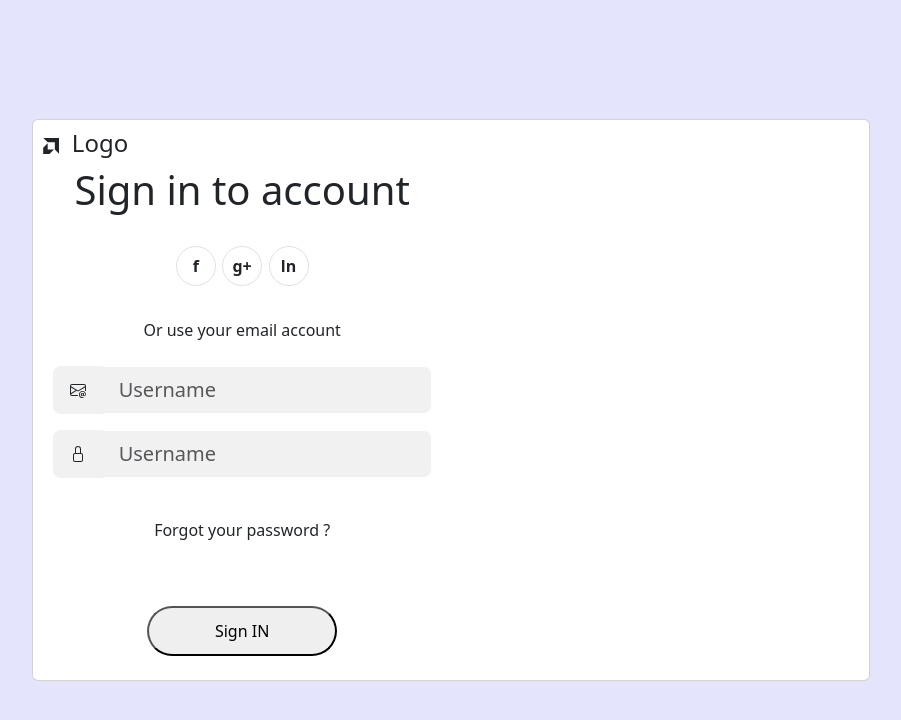
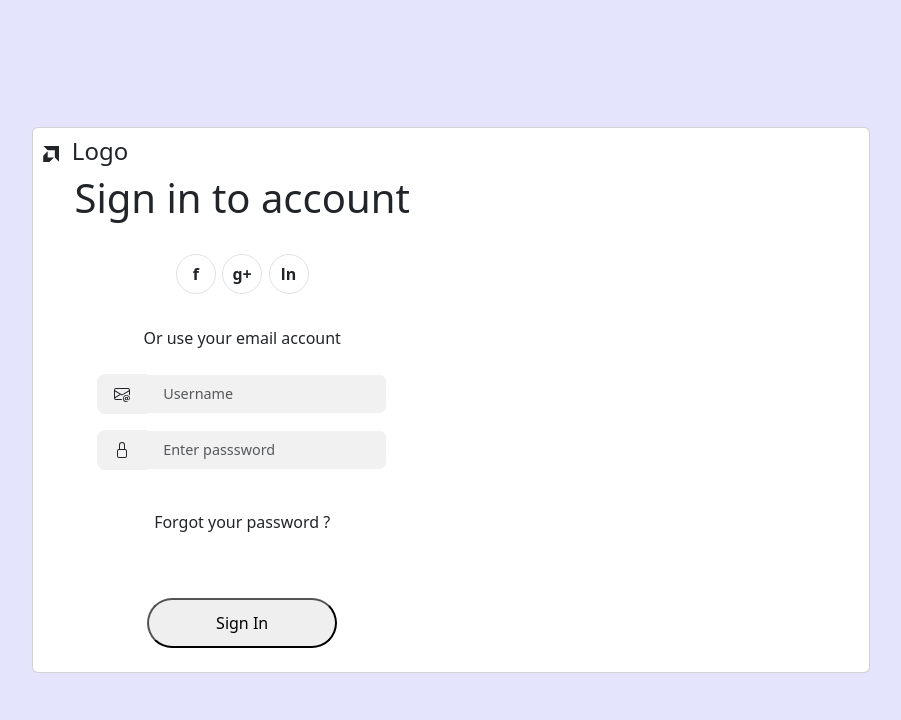
Before and after one commit to Busani-396/userLogin-page, a React (Create React App) app: page / in a window 1280 px wide. Shown: the top 720 px of the page, without its empty margins (189-1090 px from the left). Built offline with nearby package versions, Linux system fonts and the light colour scheme.

Commit message:
styled form controls and removed default bootstrap styling

```diff
--- /dev/null
+++ b/src/components/Forms/LoginForm.js
@@ -0,0 +1,78 @@
+import { useState } from "react";
+import '../Forms/form.css'
+
+const LoginForm = ()=>{
+    const [user, setUser] = useState({username:"", password:""});
+    const [isActive,setActive] = useState(true);
+
+    const submitForm = ()=>{
+        console.log(user)
+    }
+
+    const onchangeUsername = (e)=>{
+            setUser({...user,username: e.target.value} )
+    }
+
+    const onchangePassword = (e)=>{
+        setUser({...user,password: e.target.value} )
+    }
+
+    // if(user.username && user.password){
+    //     setActive(true);
+    // }else{
+    //     setActive(false)
+    // }
+
+    const lockIcon = <svg xmlns="http://www.w3.org/2000/svg" width="16" height="16" fill="currentColor" className="bi bi-lock" viewBox="0 0 16 16">
+                         <path d="M8 1a2 2 0 0 1 2 2v4H6V3a2 2 0 0 1 2-2zm3 6V3a3 3 0 0 0-6 0v4a2 2 0 0 0-2 2v5a2 2 0 0 0 2 2h6a2 2 0 0 0 2-2V9a2 2 0 0 0-2-2zM5 8h6a1 1 0 0 1 1 1v5a1 1 0 0 1-1 1H5a1 1 0 0 1-1-1V9a1 1 0 0 1 1-1z"/>
+                    </svg>
+
+
+const emailIcon = <svg xmlns="http://www.w3.org/2000/svg" width="16" height="16" fill="currentColor" className="bi bi-envelope-at" viewBox="0 0 16 16">
+                     <path d="M2 2a2 2 0 0 0-2 2v8.01A2 2 0 0 0 2 14h5.5a.5.5 0 0 0 0-1H2a1 1 0 0 1-.966-.741l5.64-3.471L8 9.583l7-4.2V8.5a.5.5 0 0 0 1 0V4a2 2 0 0 0-2-2H2Zm3.708 6.208L1 11.105V5.383l4.708 2.825ZM1 4.217V4a1 1 0 0 1 1-1h12a1 1 0 0 1 1 1v.217l-7 4.2-7-4.2Z"/>
+                     <path d="M14.247 14.269c1.01 0 1.587-.857 1.587-2.025v-.21C15.834 10.43 14.64 9 12.52 9h-.035C10.42 9 9 10.36 9 12.432v.214C9 14.82 10.438 16 12.358 16h.044c.594 0 1.018-.074 1.237-.175v-.73c-.245.11-.673.18-1.18.18h-.044c-1.334 0-2.571-.788-2.571-2.655v-.157c0-1.657 1.058-2.724 2.64-2.724h.04c1.535 0 2.484 1.05 2.484 2.326v.118c0 .975-.324 1.39-.639 1.39-.232 0-.41-.148-.41-.42v-2.19h-.906v.569h-.03c-.084-.298-.368-.63-.954-.63-.778 0-1.259.555-1.259 1.4v.528c0 .892.49 1.434 1.26 1.434.471 0 .896-.227 1.014-.643h.043c.118.42.617.648 1.12.648Zm-2.453-1.588v-.227c0-.546.227-.791.573-.791.297 0 .572.192.572.708v.367c0 .573-.253.744-.564.744-.354 0-.581-.215-.581-.8Z"/>
+                 </svg>
+
+    return(
+        <form>
+             <div className="input-group input-group-lg mb-3">
+                <span className="input-group-text" id="basic-addon1">{emailIcon}</span>
+                        <input type="text"
+                               value ={user.username}
+                               className="form-control"
+                               placeholder="Username"
+                               aria-label="Username"
+                               aria-describedby="basic-addon1"
+                               onChange = {onchangeUsername}
+                               />
+                    </div>
+                    <div className="input-group input-group-lg mb-3">
+                        <span className="input-group-text" id="basic-addon1">{lockIcon}</span>
+                        <input type="password"
+                             value ={user.password}
+                             className="form-control"
+                             placeholder="Enter passsword"
+                             aria-label="password"
+                             aria-describedby="basic-addon1"
+                            onChange = {onchangePassword}/>
+                    </div>
+                    <div className="text-center py-4">
+                        <p>Forgot your password ?</p>
+                    </div>
+                    <div className="text-center py-4">
+                       <button
+                          type='button'
+                          className={`form-btn rounded-pill ${isActive ? '' : 'disabled'}`}
+                          onClick={submitForm}
+                          disabled={!isActive}
+                        >
+                       Sign In
+                       </button>
+                    </div>
+
+                </form>
+    )
+}
+
+
+export default LoginForm;
--- /dev/null
+++ b/src/components/Forms/form.css
@@ -0,0 +1,14 @@
+input{
+    font-size: .9em !important;
+}
+
+.form-control:focus {
+    outline: none !important;
+    box-shadow: none !important;
+    border-color: rgb(156, 155, 155) !important;
+  }
+
+
+input:active{
+    border : 1px solid black !important;
+}
--- a/src/components/Login.js
+++ b/src/components/Login.js
@@ -1,3 +1,4 @@
+import LoginForm from "./Forms/LoginForm";
 import SocialLogo from "./Social/SocialLogo";
 import Card from "./UI/Card";
 
@@ -8,15 +9,7 @@ const inputStyle={
 
 function Login(){
 
-    const lockIcon = <svg xmlns="http://www.w3.org/2000/svg" width="16" height="16" fill="currentColor" className="bi bi-lock" viewBox="0 0 16 16">
-                        <path d="M8 1a2 2 0 0 1 2 2v4H6V3a2 2 0 0 1 2-2zm3 6V3a3 3 0 0 0-6 0v4a2 2 0 0 0-2 2v5a2 2 0 0 0 2 2h6a2 2 0 0 0 2-2V9a2 2 0 0 0-2-2zM5 8h6a1 1 0 0 1 1 1v5a1 1 0 0 1-1 1H5a1 1 0 0 1-1-1V9a1 1 0 0 1 1-1z"/>
-                    </svg>
 
-
-    const emailIcon = <svg xmlns="http://www.w3.org/2000/svg" width="16" height="16" fill="currentColor" className="bi bi-envelope-at" viewBox="0 0 16 16">
-                            <path d="M2 2a2 2 0 0 0-2 2v8.01A2 2 0 0 0 2 14h5.5a.5.5 0 0 0 0-1H2a1 1 0 0 1-.966-.741l5.64-3.471L8 9.583l7-4.2V8.5a.5.5 0 0 0 1 0V4a2 2 0 0 0-2-2H2Zm3.708 6.208L1 11.105V5.383l4.708 2.825ZM1 4.217V4a1 1 0 0 1 1-1h12a1 1 0 0 1 1 1v.217l-7 4.2-7-4.2Z"/>
-                            <path d="M14.247 14.269c1.01 0 1.587-.857 1.587-2.025v-.21C15.834 10.43 14.64 9 12.52 9h-.035C10.42 9 9 10.36 9 12.432v.214C9 14.82 10.438 16 12.358 16h.044c.594 0 1.018-.074 1.237-.175v-.73c-.245.11-.673.18-1.18.18h-.044c-1.334 0-2.571-.788-2.571-2.655v-.157c0-1.657 1.058-2.724 2.64-2.724h.04c1.535 0 2.484 1.05 2.484 2.326v.118c0 .975-.324 1.39-.639 1.39-.232 0-.41-.148-.41-.42v-2.19h-.906v.569h-.03c-.084-.298-.368-.63-.954-.63-.778 0-1.259.555-1.259 1.4v.528c0 .892.49 1.434 1.26 1.434.471 0 .896-.227 1.014-.643h.043c.118.42.617.648 1.12.648Zm-2.453-1.588v-.227c0-.546.227-.791.573-.791.297 0 .572.192.572.708v.367c0 .573-.253.744-.564.744-.354 0-.581-.215-.581-.8Z"/>
-                        </svg>
     return (
         <Card title="Sign in to account" className="">
 
@@ -29,22 +22,7 @@ function Login(){
                 <p className="py-2">Or use your email account</p>
             </div>
             <div>
-                <form>
-                    <div className="input-group input-group-lg mb-3">
-                        <span className="input-group-text" id="basic-addon1">{emailIcon}</span>
-                        <input type="text" className="form-control"  placeholder="Username" aria-label="Username" aria-describedby="basic-addon1"/>
-                    </div>
-                    <div className="input-group input-group-lg mb-3">
-                        <span className="input-group-text" id="basic-addon1">{lockIcon}</span>
-                        <input type="text" className="form-control" placeholder="Username" aria-label="Username" aria-describedby="basic-addon1"/>
-                    </div>
-                    <div className="text-center py-4">
-                        <p>Forgot your password ?</p>
-                    </div>
-                    <div className="text-center py-4">
-                        <button type='button' className="form-btn rounded-pill">Sign IN</button>
-                    </div>
-                </form>
+            <LoginForm/>
             </div>
         </Card>
     )
```
